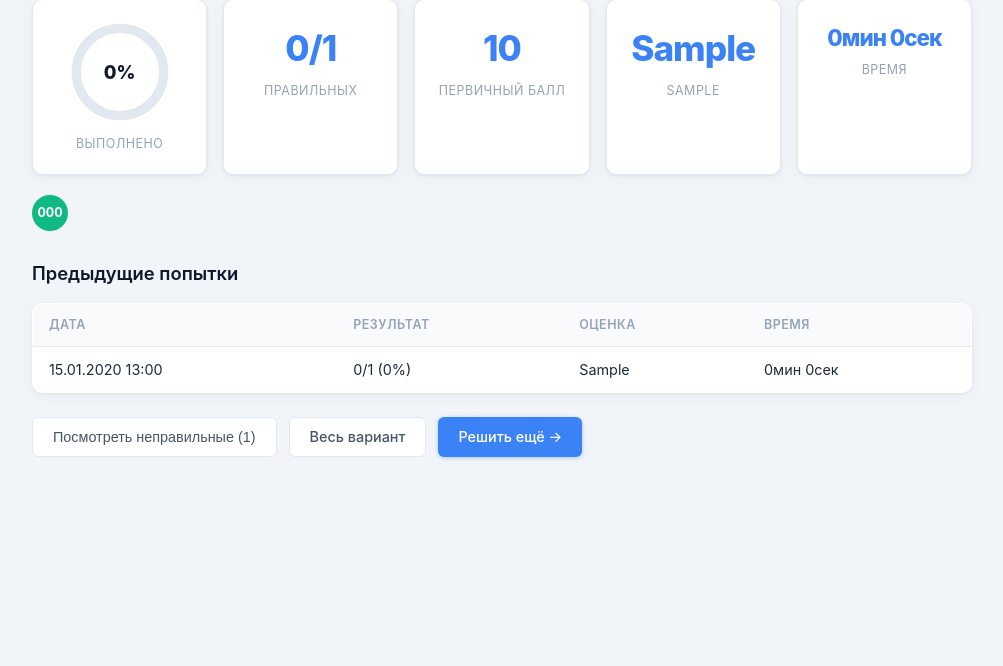
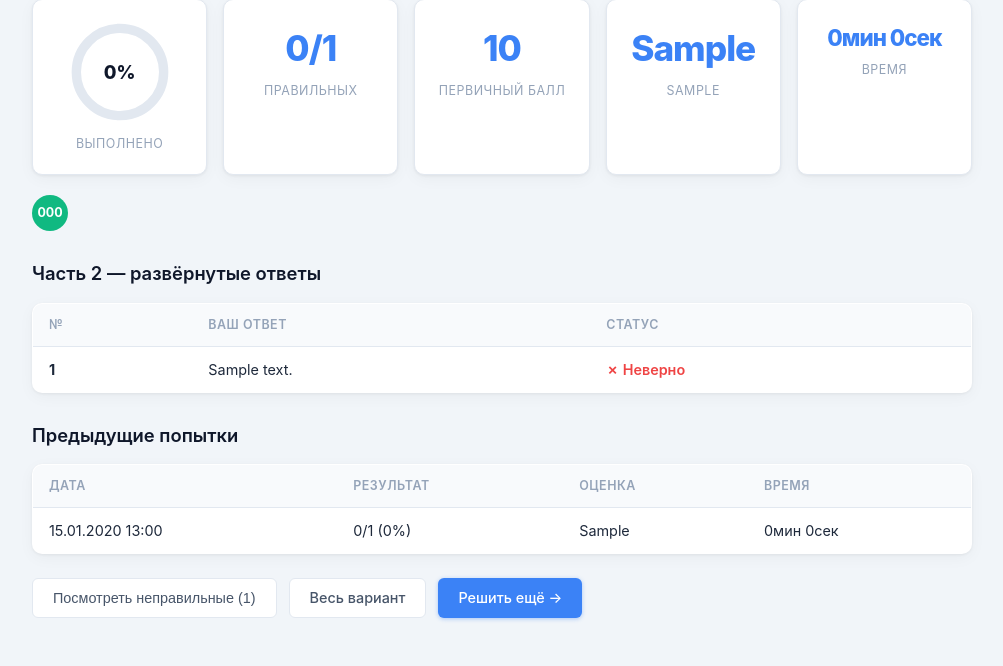
Before and after one commit to Lu7474/ogelegko, a Django app: template templates/exam/results.html in a window 1280 px wide. Shown: the part 139-805 px from the top of the page, without its empty margins (138-1141 px from the left). Before the commit the page ends 599 px from the top, so only its background shows below. Run offline with Django 5.2, Linux system fonts and the light colour scheme; tables that the repository leaves empty hold one stand-in row (values such as "Sample post"); the template is opened without the code that fills it: values that come from a table or form of the project are taken from there, most other values are stand-ins (such as "Sample title", 1, 10 or a date in 2020); grey boxes marked "Sample" are stand-in pictures.

Commit message:
Fix: pipe-separated correct answers, show part-2 grading status on results page

```diff
--- a/exam/views.py
+++ b/exam/views.py
@@ -358,6 +358,7 @@ def results_view(request, attempt_id):
 
     answers = attempt.answers.select_related("task").order_by("task__id")
     wrong_answers = answers.filter(is_correct=False)
+    manual_answers = answers.filter(task__manual_grading=True)
 
     previous_attempts = Attempt.objects.filter(
         student=student, variant=attempt.variant, is_finished=True
@@ -370,6 +371,7 @@ def results_view(request, attempt_id):
         "attempt": attempt,
         "answers": answers,
         "wrong_answers": wrong_answers,
+        "manual_answers": manual_answers,
         "previous_attempts": previous_attempts,
         "grade_display": grade_display,
     })
--- a/templates/exam/results.html
+++ b/templates/exam/results.html
@@ -49,6 +49,32 @@
     <span class="dot {% if answer.is_correct is None %}dot-pending{% elif answer.is_correct %}dot-correct{% else %}dot-wrong{% endif %}" title="Задание {{ answer.task.number }}">{{ answer.task.number }}</span>
     {% endfor %}
 </div>
+
+{% if manual_answers %}
+<h2>Часть 2 — развёрнутые ответы</h2>
+<table class="table">
+    <thead>
+        <tr><th>№</th><th>Ваш ответ</th><th>Статус</th></tr>
+    </thead>
+    <tbody>
+    {% for answer in manual_answers %}
+        <tr>
+            <td><strong>{{ answer.task.number }}</strong></td>
+            <td style="max-width:300px;word-break:break-word;white-space:pre-wrap">{{ answer.student_answer|default:"—" }}</td>
+            <td style="white-space:nowrap">
+                {% if answer.is_correct is None %}
+                    <span style="color:#f59e0b;font-weight:600">⏳ Ожидает проверки учителя</span>
+                {% elif answer.is_correct %}
+                    <span style="color:#10b981;font-weight:600">✓ Верно</span>
+                {% else %}
+                    <span style="color:#ef4444;font-weight:600">✗ Неверно</span>
+                {% endif %}
+            </td>
+        </tr>
+    {% endfor %}
+    </tbody>
+</table>
+{% endif %}
 
 {% if previous_attempts %}
 <h2>Предыдущие попытки</h2>
```
Also changed, not shown: exam/utils.py (+6 -2 lines).
